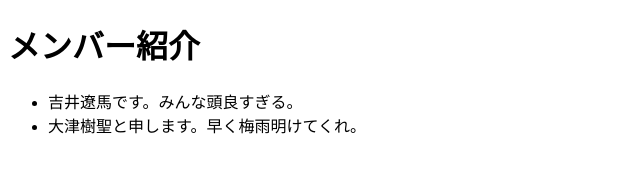
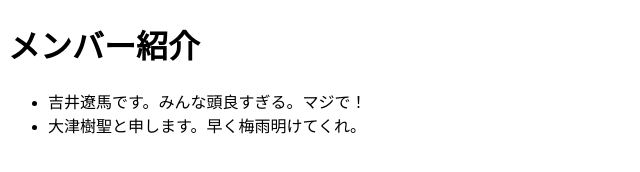
Before and after one commit to Sora3352/Hello, a plain HTML site: page index.html in a window 1280 px wide. Shown: the full height of the page, 0-640 px from the left. Drawn offline with Linux system fonts and the light colour scheme.

Commit message:
Update index.html

```diff
--- a/index.html
+++ b/index.html
@@ -8,7 +8,7 @@
 <body>
     <h1>メンバー紹介</h1>
     <ul>
-    <li>吉井遼馬です。みんな頭良すぎる。</li>
+    <li>吉井遼馬です。みんな頭良すぎる。マジで！</li>
 
     <li>大津樹聖と申します。早く梅雨明けてくれ。</li>
 
```
